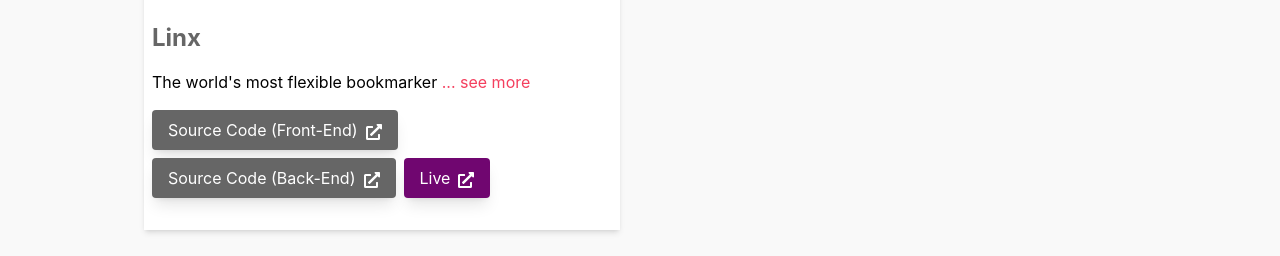
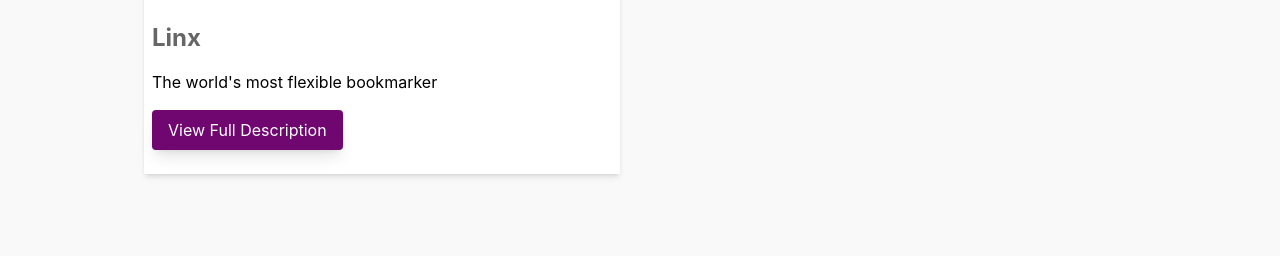
Before and after one commit to enyichiaagu/portfolio, a React (Create React App) app: page /projects in a window 1280 px wide. Shown: the part 519-775 px from the top of the page. Built offline with nearby package versions, Linux system fonts and the light colour scheme.

Commit message:
Changed '... see more' to a button with text 'View full description'

```diff
--- a/src/components/ProjectItem.jsx
+++ b/src/components/ProjectItem.jsx
@@ -1,6 +1,4 @@
 import React from 'react'
-import CustomLink from './CustomLink'
-import { FaExternalLinkAlt } from 'react-icons/fa'
 
 import Subtitle from './Subtitle'
 import Button from './Button'
@@ -14,19 +12,9 @@ function ProjectItem({ item }) {
         <img src={images[0]} className="w-full" alt="For the components"/>
         <div className='p-2'>
             <Subtitle text={name}/>
-            <p>{subtitle}<CustomLink to={slug} flow> ... see more</CustomLink></p>
-            <div className='my-4 flex flex-wrap'>
-              {
-                links.map((entry, index) => {
-                  return <Button
-                    secondary={ entry.name !== 'Live' }
-                    key={index}>
-                    {entry.name}
-                    <FaExternalLinkAlt
-                    className='inline ml-2'/>
-                  </Button>
-                })
-              }
+            <p>{subtitle}</p>
+            <div className='my-4'>
+              <Button moveTo={slug}>View Full Description</Button>
             </div>
         </div>
     </div>
```
